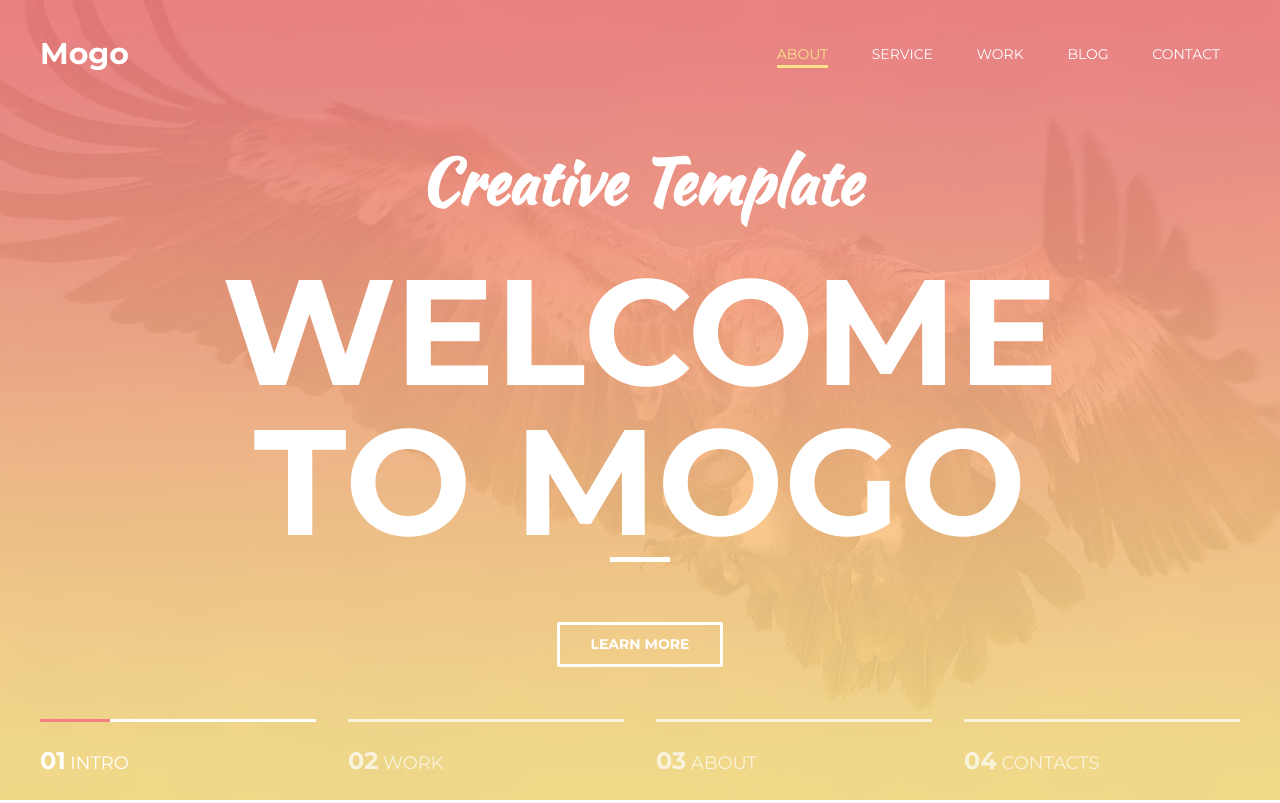
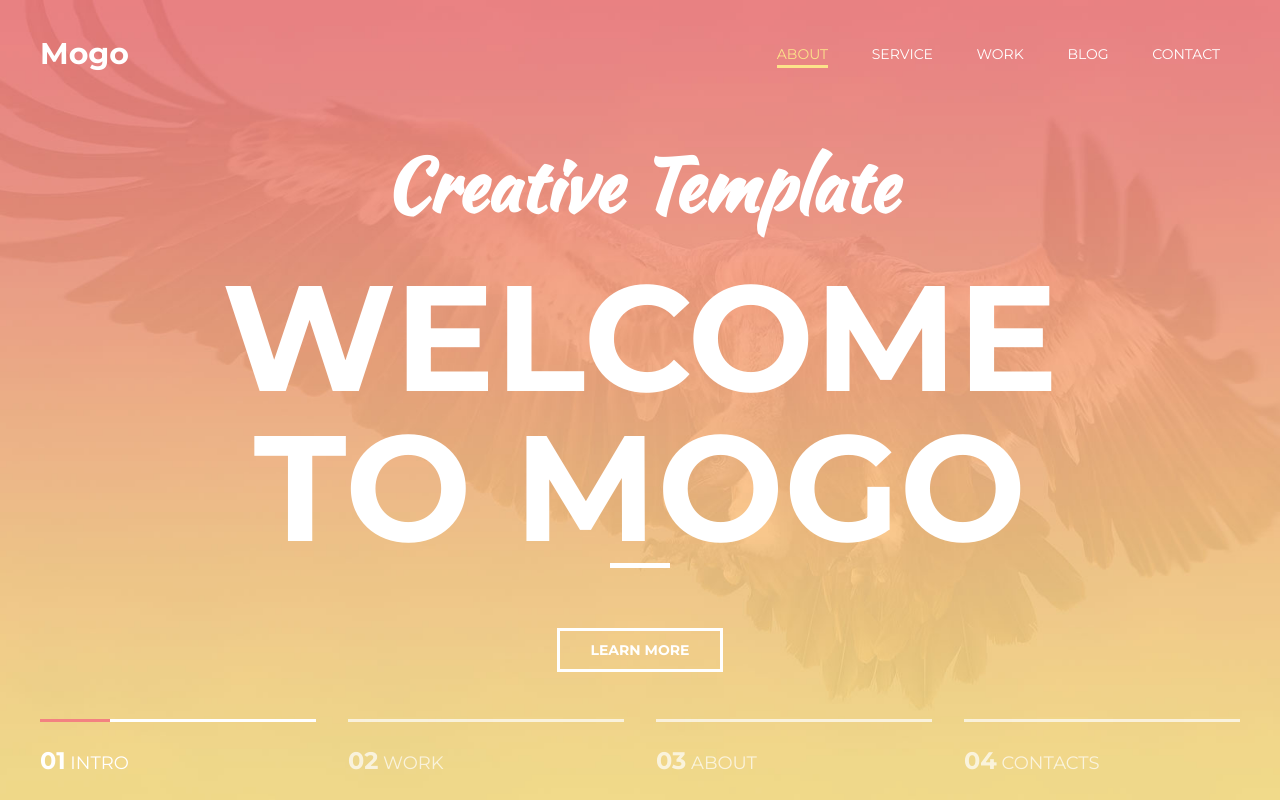
Before and after one commit to OlegWeremyew/WebsiteNumber_1, a website: page src/index.html in a window 1280 px wide. Shown: the top 803 px of the page. Drawn offline with Linux system fonts and the light colour scheme.

Commit message:
css destruc

```diff
--- a/src/asets/css/style.css
+++ b/src/asets/css/style.css
@@ -2,11 +2,13 @@
 
 body {
     margin: 0;
+    font-family: 'Montserrat', sans-serif;
+
     font-size: 15px;
-    font-family: 'Montserrat', sans-serif;
     line-height: 1.6;
     color: #333;
 }
+
 
 *, *:before, *:after {
     box-sizing: border-box;
@@ -57,10 +59,11 @@
 }
 
 .intro__suptitle {
-    font-size: 62px;
+    margin-bottom: 20px;
+
+    font-family: 'Kaushan Script', cursive;
+    font-size: 72px;
     color: #fff;
-    font-family: 'Kaushan Script', cursive;
-    margin-bottom: 25px;
 }
 
 .intro__title {
@@ -76,9 +79,9 @@
     display: block;
     width: 60px;
     height: 5px;
+    margin: 0 auto 60px; /* сверху20 справа-слева по центру */
 
     background-color: #fff;
-    margin: 0 auto 60px; /* сверху20 справа-слева по центру */
 }
 
 
@@ -102,8 +105,8 @@
 
 .header__logo {
     font-size: 30px;
+    font-weight: 700;
     color: #fff;
-    font-weight: 700;
 }
 
 /*Nav*/
@@ -159,19 +162,18 @@
 /* Button */
 .btn {
     display: inline-block;
+    vertical-align: top;
     padding: 8px 30px;
 
     border: 3px solid #fff;
 
+    font-size: 14px;
+    font-weight: 700;
     color: #fff;
     text-transform: uppercase;
-    font-size: 14px;
-    font-weight: 700;
     text-decoration: none;
-    border-radius: 2px;
 
-    transition: background .5s linear;
-
+    transition: background .1s linear, color .1s linear;
 }
 
 .btn:hover {
```
